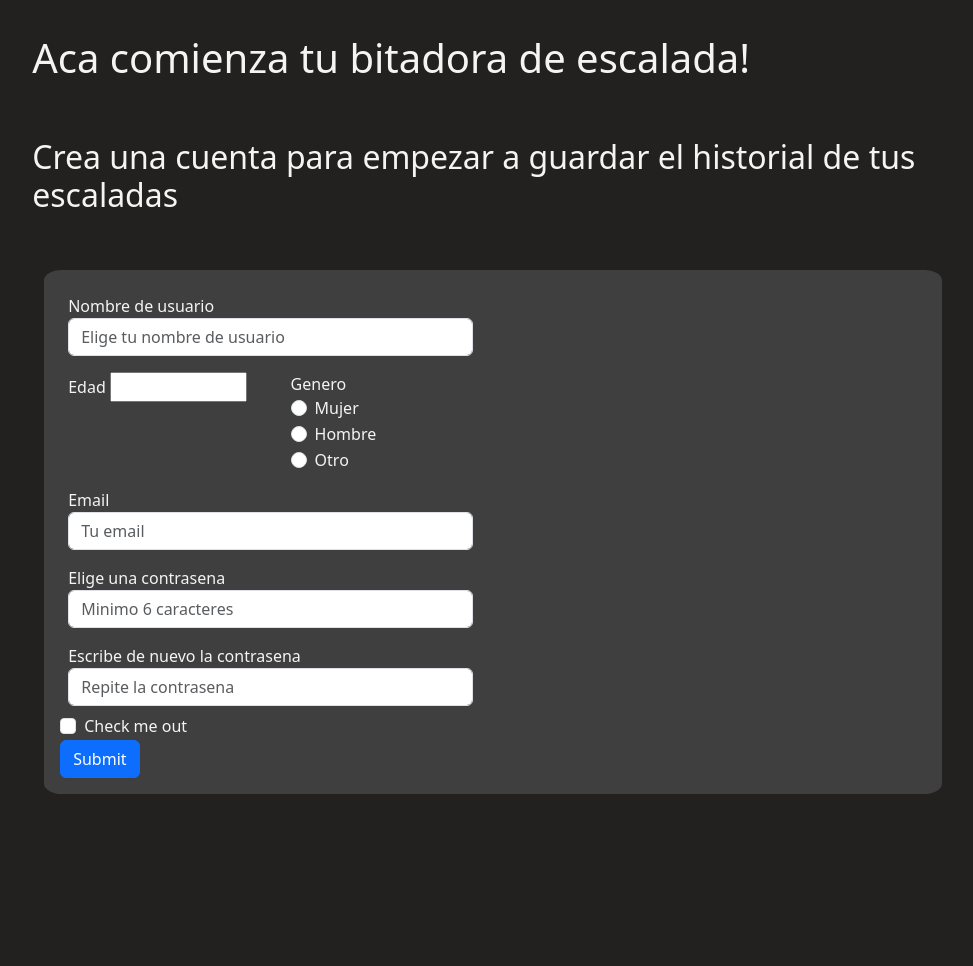
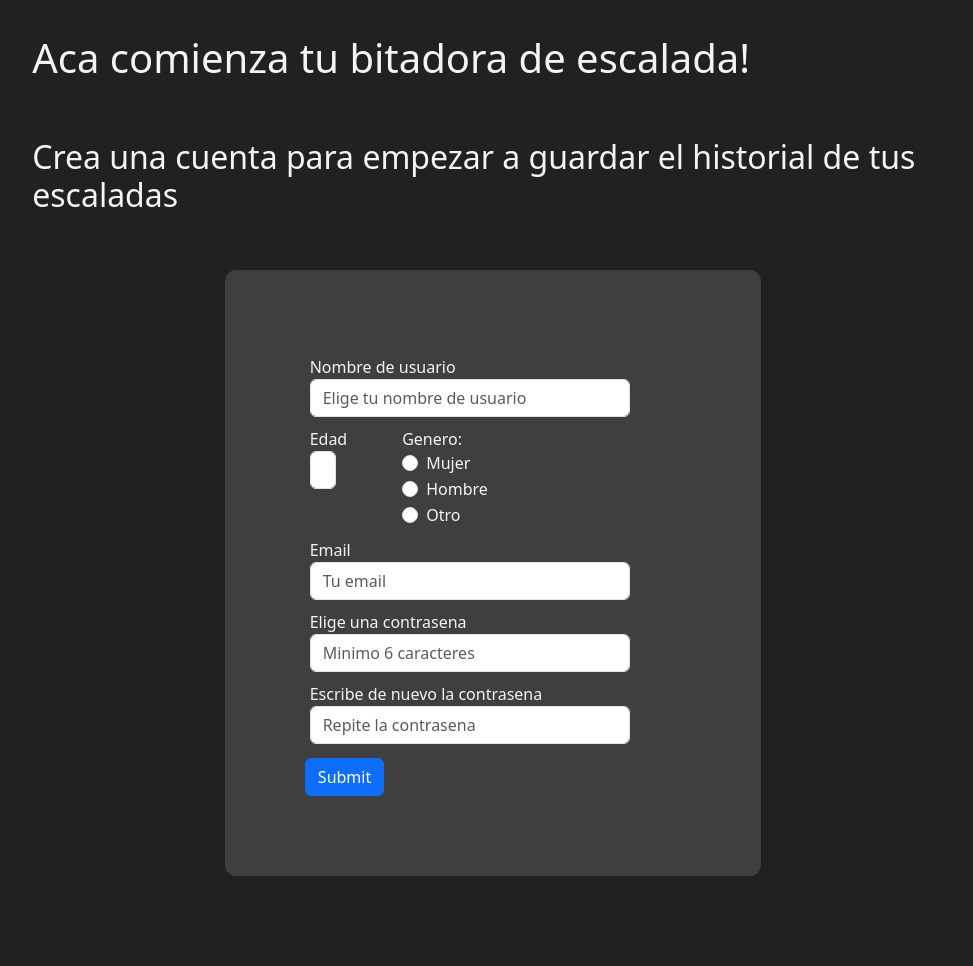
Before and after one commit to NMS47/climbing_log, a Django app: page /sign_up in a window 1280 px wide. Shown: the part 56-1022 px from the top of the page, without its empty margins (147-1120 px from the left). Before the commit the page ends 850 px from the top, so only its background shows below. Run offline with Django 4.2, Linux system fonts and the light colour scheme; some libraries are stand-ins or nearby versions.

Commit message:
fixed design in sing up form

```diff
--- a/climb_log_webapp/static/climb_log_webapp/login.css
+++ b/climb_log_webapp/static/climb_log_webapp/login.css
@@ -1,15 +1,35 @@
 form {
     border-radius: 2%;
     background-color: rgb(62, 63, 62);
+    width: fit-content;
+    padding: 5rem;
 
-    padding: 1rem;
+}
+.container {
+    display: flex;
+    justify-content: center;
+    align-items: center;
+
+}
+.row {
+    justify-content: center;
+    padding: 0.3rem;
+
+}
+.col{
+    justify-content: center;
 }
 
-.form-group {
-    margin: 0.5rem;
+.form-control{
+    width: 20rem;
 }
+
 .age-input{
-    width: 75%;
+    width: 30%;
+}
+
+.gender{
+    flex-grow: 4;
 }
 
 @media only screen and (min-width: 700px) {
--- a/climb_log_webapp/templates/climb_log_webapp_ES/sign_up.html
+++ b/climb_log_webapp/templates/climb_log_webapp_ES/sign_up.html
@@ -13,10 +13,10 @@
         <h2>Crea una cuenta para empezar a guardar el historial de tus escaladas</h2>
         <br><br>
     </div>
-    <div class="container-fluid align-items-center sign-up-form">
+    <div class="container sign-up-form">
         <form class="">
-            <div class="row ">
-                <div class="col-6">
+            <div class="row">
+                <div class="col">
                     <div class="form-group">
                         <label for="username">Nombre de usuario</label>
                         <input type="text" class="form-control" id="username" placeholder="Elige tu nombre de usuario">
@@ -25,64 +25,51 @@
             </div>
 
             <div class="row">
-                <div class="col-3">
-                    <div class="form-group">
-                        <label for="age">Edad</label>
-                        <input class="age-input" type="number" id="age">
+
+                    <div class="col">
+                            <label for="age">Edad</label>
+                            <input class="form-control age-input" type="number" id="age">
                     </div>
-                </div>
-                <div class="col-3">
-                    <div class="form-group">
-                        <label for="gender">Genero</label>
-                        <div class="form-check">
-                            <input class="form-check-input" type="radio" id="woman" name="gender" value="woman">
-                            <label for="woman">Mujer</label>
-                        </div>
-                        <div class="form-check">
-                            <input class="form-check-input" type="radio" id="man" name="gender" value="man">
-                            <label for="man">Hombre</label>
-                        </div>
-                        <div class="form-check">
-                            <input class="form-check-input" type="radio" id="other" name="gender" value="other">
-                            <label for="other">Otro</label>
-                        </div>
+                    <div class="col gender">
+                        <label for="gender">Genero:</label>
+                            <div class="form-check">
+                                <label for="woman">Mujer</label>
+                                <input class="form-check-input" type="radio" id="woman" name="gender" value="woman">
+                            </div>
+                            <div class="form-check">
+                                <label for="man">Hombre</label>
+                                <input class="form-check-input" type="radio" id="man" name="gender" value="man">
+                            </div>
+                            <div class="form-check">
+                                <label for="other">Otro</label>
+                                <input class="form-check-input" type="radio" id="other" name="gender" value="other">
+                            </div>
                     </div>
-                </div>
+
             </div>
             <div class="row">
-                <div class="col-6">
                     <div class="form-group">
                         <label for="email">Email</label>
                         <input type="email" class="form-control" id="email" aria-describedby="emailHelp" placeholder="Tu email">
                     </div>
-                </div>
             </div>
 
             <div class="row">
-                <div class="col-6">
                     <div class="form-group">
                         <label for="password1">Elige una contrasena</label>
                         <input type="password" class="form-control" id="password1" placeholder="Minimo 6 caracteres">
                     </div>
-                </div>
             </div>
 
             <div class="row">
-                <div class="col-6">
                     <div class="form-group">
                         <label for="password2">Escribe de nuevo la contrasena</label>
                         <input type="password" class="form-control" id="password2" placeholder="Repite la contrasena">
                     </div>
-                </div>
             </div>
 
             <div class="row">
-                <div class="col-6">
-                    <div class="form-check">
-                        <input type="checkbox" class="form-check-input" id="exampleCheck1">
-                        <label class="form-check-label" for="exampleCheck1">Check me out</label>
-                    </div>
-                </div>
+
             </div>
 
             <button type="submit" class="btn btn-primary">Submit</button>
```
